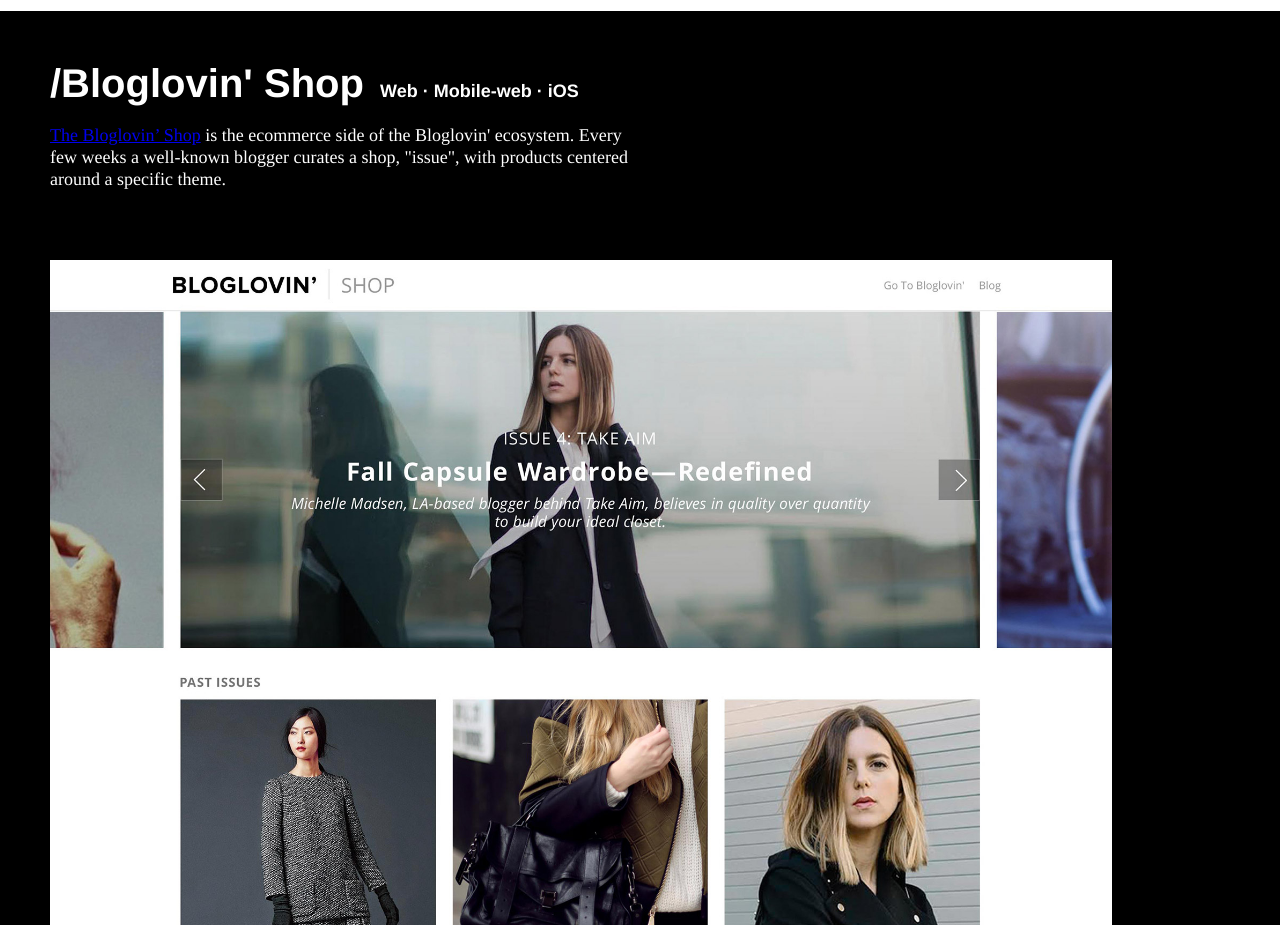
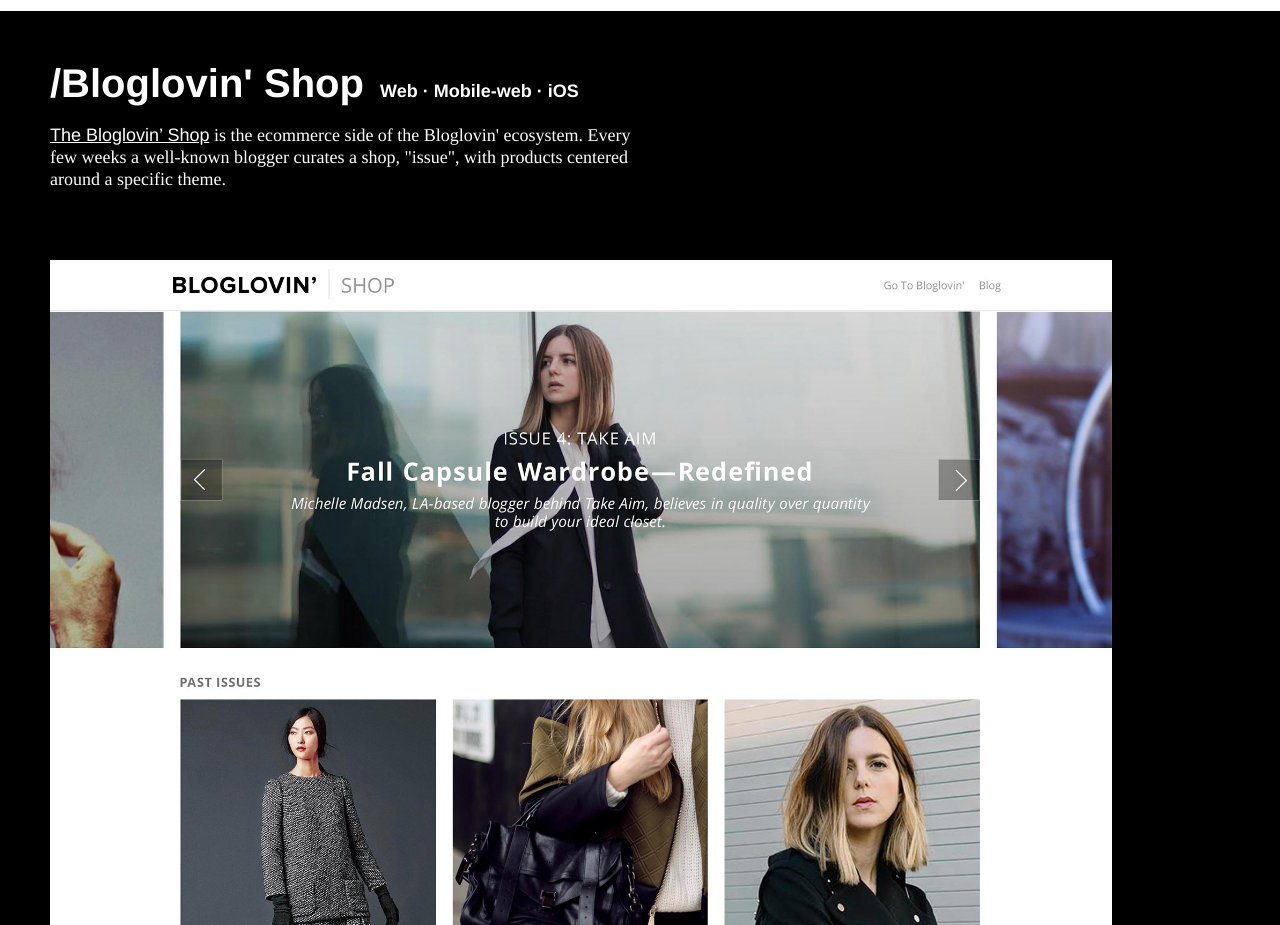
Before and after one commit to maryjaynelee/maryjaynelee.github.io, a plain HTML site: page index.html in a window 1280 px wide. Shown: the part 10580-11505 px from the top of the page. Drawn offline with Linux system fonts and the light colour scheme.

Commit message:
fixed link styling

```diff
--- a/index.html
+++ b/index.html
@@ -74,7 +74,7 @@
 				<h1 class="bloglovin">/Bloglovin' Shop
 					<span class="bloglovin">Web · Mobile-web · iOS </span>
 				</h1>
-					<p class="bloglovin"><a target="_blank" href="http://shop.bloglovin.com/">The Bloglovin’ Shop</a> is the ecommerce side of the Bloglovin' ecosystem. Every few weeks a well-known blogger curates a shop, "issue", with products centered around a specific theme.</p>
+					<p class="bloglovin"><a class="sm_link" target="_blank" href="http://shop.bloglovin.com/">The Bloglovin’ Shop</a> is the ecommerce side of the Bloglovin' ecosystem. Every few weeks a well-known blogger curates a shop, "issue", with products centered around a specific theme.</p>
 					<div class="platform">
 						<img class="full" src="imgs/shop_landing.jpg">
 							<span class="points">WEB · Shop Main Page</span>
```
